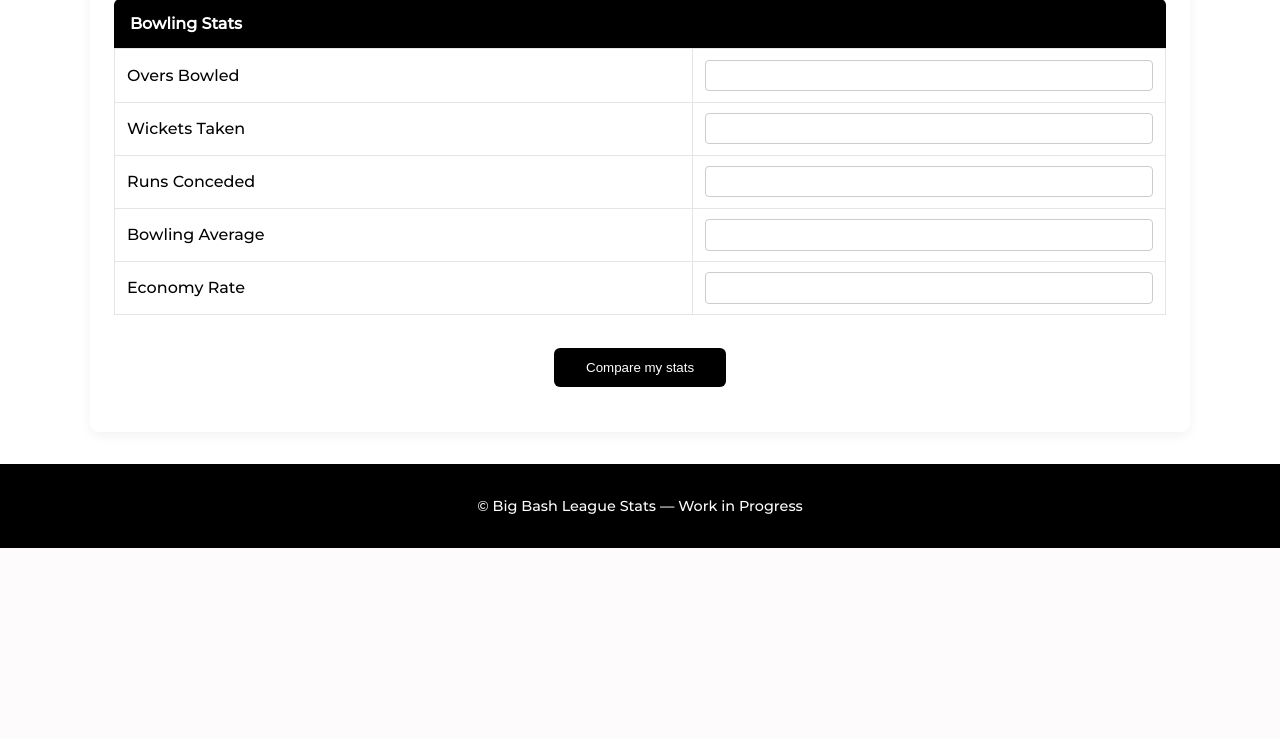
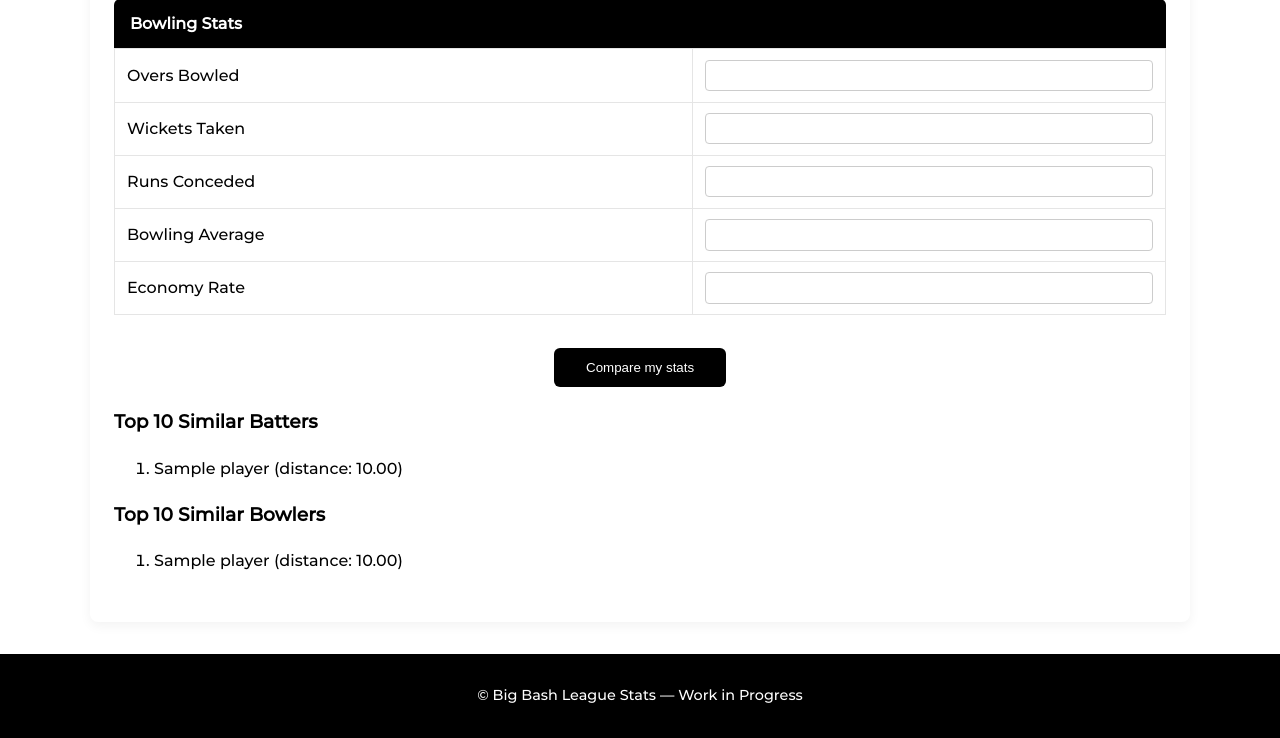
Before and after one commit to Jessieahw/agile, a Flask app: template templates/bbl.html in a window 1280 px wide. Shown: the part 944-1682 px from the top of the page. Before the commit the page ends 1492 px from the top, so only its background shows below. Run offline with Flask 3, Linux system fonts and the light colour scheme; the template is opened without the code that fills it: most values are stand-ins (such as "Sample title", 1, 10 or a date in 2020).

Commit message:
Basic functionality for batter and bowler similarity search implemented
Refs #5

```diff
--- a/server.py
+++ b/server.py
@@ -2,6 +2,7 @@
 
 from flask import Flask, request, jsonify, send_from_directory, render_template
 from threading import Thread
+import sqlite3
 import os
 
 # Initialize Flask app
@@ -50,12 +51,86 @@ def afl_page():
 def nba_page():
     return render_template('nba.html')
 
-@app.route('/bbl')
+# BBL PAGE SECTION:
+def get_top_batters(conn, user_stats):
+    cur = conn.cursor()
+    cur.execute("""
+        SELECT p.player_name,
+               AVG(b.runs) AS avg_runs,
+               MAX(b.runs) AS high_score,
+               AVG(b.runs * 1.0 / NULLIF(b.balls,0)) AS avg_strike_rate,
+               AVG(b.runs) * 1.0 / COUNT(*) AS avg_bat_avg
+        FROM BBL_Players p
+        JOIN BBL_BattingInnings b ON p.player_id = b.player_id
+        GROUP BY p.player_id
+        HAVING COUNT(*) > 5
+    """)
+    players = cur.fetchall()
+    results = []
+    for row in players:
+        # Use only available stats for distance
+        dist = (
+            (user_stats['bat_runs'] - row['avg_runs']) ** 2 +
+            (user_stats['bat_high'] - row['high_score']) ** 2 +
+            (user_stats['bat_sr'] - row['avg_strike_rate']) ** 2 +
+            (user_stats['bat_avg'] - row['avg_bat_avg']) ** 2
+        ) ** 0.5
+        results.append({'name': row['player_name'], 'distance': dist})
+    results.sort(key=lambda x: x['distance'])
+    return results[:10]
+
+def get_top_bowlers(conn, user_stats):
+    cur = conn.cursor()
+    cur.execute("""
+        SELECT p.player_name,
+               AVG(bi.overs) AS avg_overs,
+               AVG(bi.wickets) AS avg_wkts,
+               AVG(bi.runs) AS avg_runs,
+               AVG(bi.economy) AS avg_eco
+        FROM BBL_Players p
+        JOIN BBL_BowlingInnings bi ON p.player_id = bi.player_id
+        GROUP BY p.player_id
+        HAVING COUNT(*) > 5
+    """)
+    players = cur.fetchall()
+    results = []
+    for row in players:
+        dist = (
+            (user_stats['bowl_overs'] - row['avg_overs']) ** 2 +
+            (user_stats['bowl_wkts'] - row['avg_wkts']) ** 2 +
+            (user_stats['bowl_runs'] - row['avg_runs']) ** 2 +
+            (user_stats['bowl_eco'] - row['avg_eco']) ** 2
+        ) ** 0.5
+        results.append({'name': row['player_name'], 'distance': dist})
+    results.sort(key=lambda x: x['distance'])
+    return results[:10]
+
+@app.route('/bbl', methods=['GET', 'POST'])
 def bbl_page():
-    return render_template('bbl.html')
+    matches_bat = []
+    matches_bowl = []
+    if request.method == 'POST':
+        # 1. Extract and validate form data
+        bat_fields = ['bat_innings', 'bat_runs', 'bat_high', 'bat_avg', 'bat_sr']
+        bowl_fields = ['bowl_overs', 'bowl_wkts', 'bowl_runs', 'bowl_avg', 'bowl_eco']
+        bat_data = {f: request.form.get(f, type=float) for f in bat_fields}
+        bowl_data = {f: request.form.get(f, type=float) for f in bowl_fields}
 
+        # 2. Connect to DB
+        db_path = os.path.join(os.path.dirname(__file__), 'static', 'bbl', 'data', 'data.db')
+        conn = sqlite3.connect(db_path)
+        conn.row_factory = sqlite3.Row
 
+        # 3. Batting: fetch averages, compute distances, get top 10
+        if all(bat_data.values()):
+            matches_bat = get_top_batters(conn, bat_data)
 
+        # 4. Bowling: fetch averages, compute distances, get top 10
+        if all(bowl_data.values()):
+            matches_bowl = get_top_bowlers(conn, bowl_data)
+
+        conn.close()
+    return render_template('bbl.html', matches_bat=matches_bat, matches_bowl=matches_bowl)
 
 # Route to serve static files (e.g., HTML, CSS, JS)
 @app.route('/static/<path:filename>')
@@ -88,9 +163,6 @@ def start_flask():
 def teams():
     return render_template('teams.html')
 
-
-
-
 @app.route('/data')
 def data():
     return render_template('data.html')
--- a/templates/bbl.html
+++ b/templates/bbl.html
@@ -46,7 +46,7 @@
       </div>
 
       <!-- ===== USER INPUT TABLES ===== -->
-      <form id="user-stats-form" class="stats-form" action="#" method="post">
+      <form id="user-stats-form" class="stats-form" action="" method="post">
         <!-- Batting -->
         <table class="stat-table">
           <caption>Batting&nbsp;Stats</caption>
@@ -101,13 +101,30 @@
           </tbody>
         </table>
 
-        <button class="submit-btn">
+        <button class="submit-btn" type="submit">
           <span class="flip-box">
             <span class="flip-face flip-face-front">Compare my stats</span>
-            <span class="flip-face flip-face-back">Compare my stats</span>
+            <span class="flip-face flip-face-back">Submit</span>
           </span>
         </button>
       </form>
+      {% if matches_bat %}
+        <h3>Top 10 Similar Batters</h3>
+        <ol>
+          {% for player in matches_bat %}
+            <li>{{ player.name }} (distance: {{ "%.2f"|format(player.distance) }})</li>
+          {% endfor %}
+        </ol>
+      {% endif %}
+
+      {% if matches_bowl %}
+        <h3>Top 10 Similar Bowlers</h3>
+        <ol>
+          {% for player in matches_bowl %}
+            <li>{{ player.name }} (distance: {{ "%.2f"|format(player.distance) }})</li>
+          {% endfor %}
+        </ol>
+      {% endif %}
     </article>
 
     <!-- other articles unchanged -->
```
